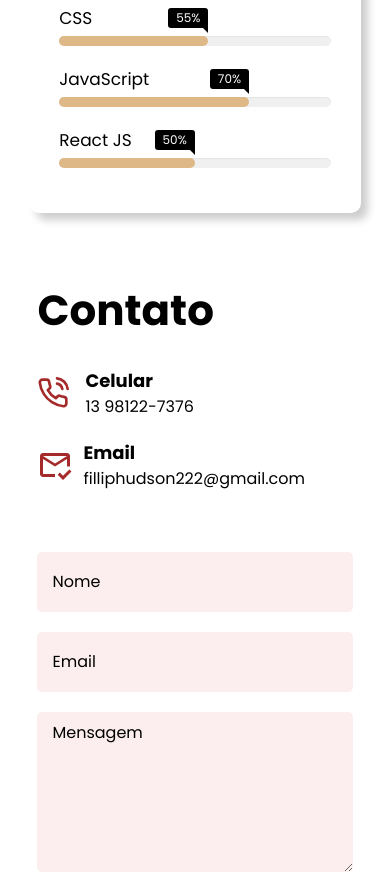
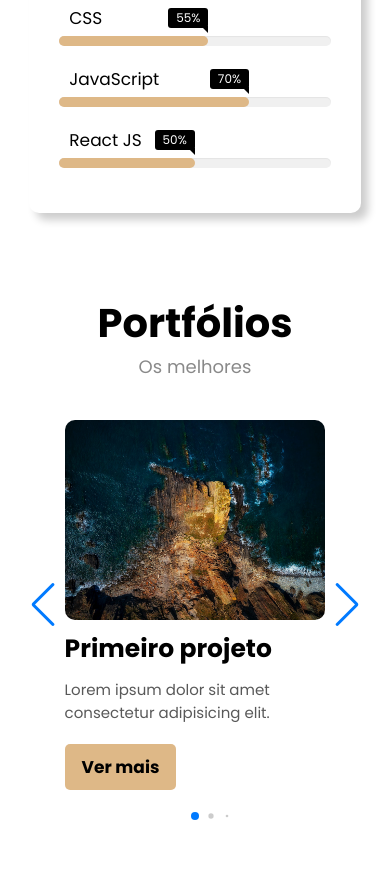
Before and after one commit to DevFillip/Portfolio-pessoal, a React (Create React App) app: page / in a window 390 px wide. Shown: the part 1460-2333 px from the top of the page. Built offline with nearby package versions, Linux system fonts and the light colour scheme; the HTML template or start-up script is replaced by a standard one.

Commit message:
Adicionamos o slide dos portfólios certinho

```diff
--- a/package.json
+++ b/package.json
@@ -10,6 +10,7 @@
     "react-dom": "^18.2.0",
     "react-icons": "^4.4.0",
     "react-scripts": "5.0.1",
+    "swiper": "^8.3.2",
     "web-vitals": "^2.1.4"
   },
   "scripts": {
--- a/src/App.js
+++ b/src/App.js
@@ -4,6 +4,7 @@ import Home from "./Sessões/Home/Home";
 import SobreMim from "./Sessões/sobre-mim/SobreMim";
 import Tecnologias from "./Sessões/Tecnologias/Tecnologias";
 import Footer from './Sessões/Footer/Footer'
+import SwiperCarousel from "./Sessões/Carousel/SwiperCarousel";
 
 
 function App() {
@@ -14,6 +15,7 @@ function App() {
       <Home />
       <SobreMim />
       <Tecnologias />
+      <SwiperCarousel />
       <Contato  />
       <Footer />
     </div>
--- /dev/null
+++ b/src/Sessões/Carousel/SwiperCarousel.js
@@ -0,0 +1,67 @@
+import './swiperCarousel.css'
+import { Swiper, SwiperSlide } from "swiper/react";
+
+import "swiper/css";
+import "swiper/css/pagination";
+import "swiper/css/navigation";
+
+import imagemteste from '../../imagens/pexels-red-zeppelin-12638731 (1).jpg'
+
+import { Pagination, Navigation } from "swiper";
+
+function SwiperCarousel(){
+    return (
+    <>
+        <p className='p-portfolio1'>Portfólios</p>
+        <p className='p-portfolio2'>Os melhores</p>
+
+        <Swiper
+        slidesPerView={1}
+        spaceBetween={30}
+        loop={true}
+        pagination={{
+          clickable: true,
+          dynamicBullets:true
+
+        }}
+        navigation={true}
+        modules={[Pagination, Navigation]}
+        grabCursor={true}
+        className="mySwiper slide-container">
+
+            <SwiperSlide className='card'>
+                <div class="card-image">
+                        <img src={imagemteste} alt='primeiro-projeto'/>
+                    </div>
+                    <div class="informacoes">
+                        <h3>Primeiro projeto</h3>
+                        <p>Lorem ipsum dolor sit amet consectetur adipisicing elit. </p>
+                        <button>Ver mais</button>
+                    </div>
+            </SwiperSlide>
+            <SwiperSlide className='card'>
+                <div class="card-image">
+                    <img src={imagemteste} alt='segundo-projeto'/>
+                </div>
+                <div class="informacoes">
+                    <h3>Primeiro projeto</h3>
+                    <p>Lorem ipsum dolor sit amet consectetur adipisicing elit.</p>
+                    <button>Ver mais</button>
+                </div>
+            </SwiperSlide>
+            <SwiperSlide className='card'>
+                <div class="card-image">
+                    <img src={imagemteste} alt='terceiro-projeto'/>
+                </div>
+                <div class="informacoes">
+                    <h3>Primeiro projeto</h3>
+                    <p>Lorem ipsum dolor sit amet consectetur adipisicing elit.</p>
+                    <button>Ver mais</button>
+                </div>
+            </SwiperSlide>
+        </Swiper>
+    </>
+    )
+}
+
+export default SwiperCarousel
--- /dev/null
+++ b/src/Sessões/Carousel/swiperCarousel.css
@@ -0,0 +1,154 @@
+.slide-container{
+    max-width: 850px;
+    width: 100%;
+    border-radius: 15px;
+    height: 350px;
+    margin: 0 auto;
+}
+
+.p-portfolio1{
+    font-size: 40px;
+    font-weight: 600;
+    text-align: center;
+}
+
+.p-portfolio2{
+    font-size: 18px;
+    font-weight: 500;
+    text-align: center;
+    color: rgba(0, 0, 0, 0.464);
+    margin-bottom: 0px;
+}
+
+.slide-content{
+    margin: 0 20px;
+    padding: 30px 0px;
+    overflow: hidden;
+}
+
+.card{
+    display: flex;
+    padding: 10px 0px;
+    justify-content: center;
+    align-items: center;
+}
+
+.card-image{
+    width: 390px;
+    height: 240px;
+    padding-right: 40px;
+    padding-left: 50px;
+}
+
+.card-image img{
+    width: 100%;
+    height: 100%;
+    border-radius: 10px;
+}
+
+.informacoes{
+    padding-left: 40px;
+    padding-right: 50px;
+    width: 40%;
+}
+
+.informacoes h3{
+    font-size: 30px;
+    margin-top: 0px;
+    margin-bottom: 15px;
+}
+
+.informacoes p{
+    font-size: 17px;
+    margin-top: -5px;
+    color: rgba(0, 0, 0, 0.654);
+    margin-bottom: 20px;
+}
+
+.informacoes button{
+    padding: 0.6em 1em;
+    background-color:burlywood;
+    color:black ;
+    font-weight: 600;
+    font-size: 17px;
+    border: 0;
+    border-radius: 5px;
+    cursor: pointer;
+    transition: 0.3s;
+}
+
+.informacoes button:hover{
+    background-color:rgb(224, 166, 90);
+}
+
+.seta::before,.seta::after{
+    font-size: 30px;
+    font-weight: 600;
+}
+
+@media screen and (max-width:800px){
+    .slide-container{
+        height: 400px;
+        max-width: 90%;
+    }
+
+    .card-image{
+        height: 200px;
+        width: 280px;
+        padding-right: 20px;
+        padding-left: 30px;
+    }
+
+    .informacoes{
+        padding-left: 20px;
+        padding-right: 30px;
+        width: 40%;
+    }
+
+    .informacoes h3{
+        font-size: 25px;
+        margin-top: 0px;
+        margin-bottom: 15px;
+    }
+
+    .informacoes p{
+        font-size: 15px;
+        margin-top: -5px;
+        color: rgba(0, 0, 0, 0.654);
+        margin-bottom: 20px;
+    }
+}
+
+@media screen and (max-width:600px){
+    .slide-container{
+        height: 450px;
+    }
+
+    .card{
+        display: flex;
+        flex-direction: column;
+    }
+
+    .card-image{
+        width: 80%;
+        height: 200px;
+        padding-right: 10px;
+        padding-left: 10px;
+    }
+
+    .informacoes{
+        padding-left: 10px;
+        padding-right: 10px;
+        width: 80%;
+    }
+
+    .informacoes h3{
+        margin-top: 10px;
+    }
+
+    .seta::before,.seta::after{
+        font-size: 25px;
+        font-weight: 600;
+    }
+
+}
--- a/src/Sessões/Tecnologias/tecnologias.css
+++ b/src/Sessões/Tecnologias/tecnologias.css
@@ -6,7 +6,7 @@
   box-shadow: 7px 7px 8px rgba(0, 0, 0, 0.2);
   margin: 0 auto;
   font-family: 'Poppins', sans-serif;
-
+  margin-bottom: 80px;
 }
 
 .h1-tecnologias{
```
Also changed, not shown: src/imagens/pexels-red-zeppelin-12638731 (1).jpg (added), 1 other file (tests, documents, lock files or other folders).
